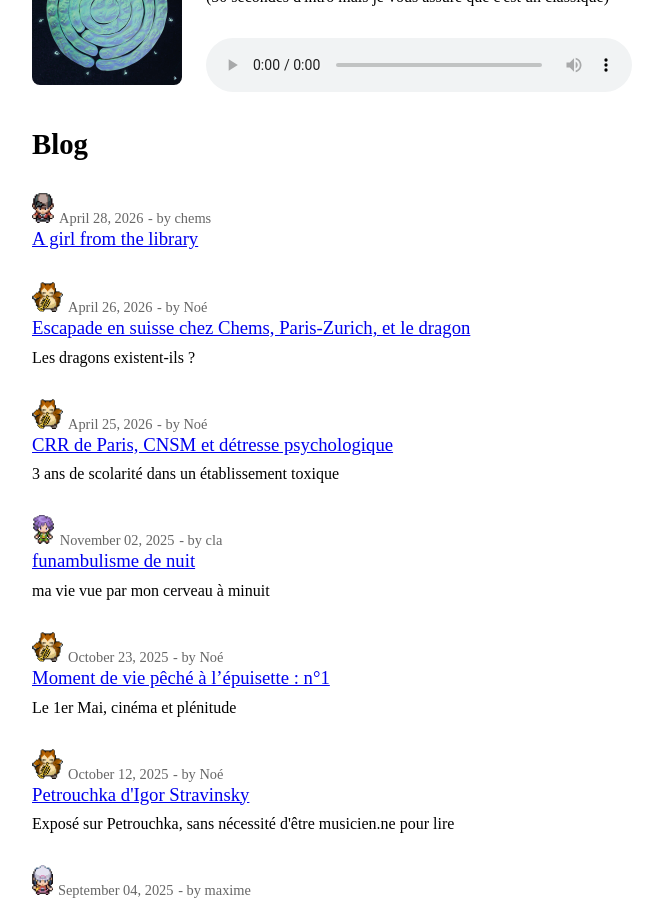
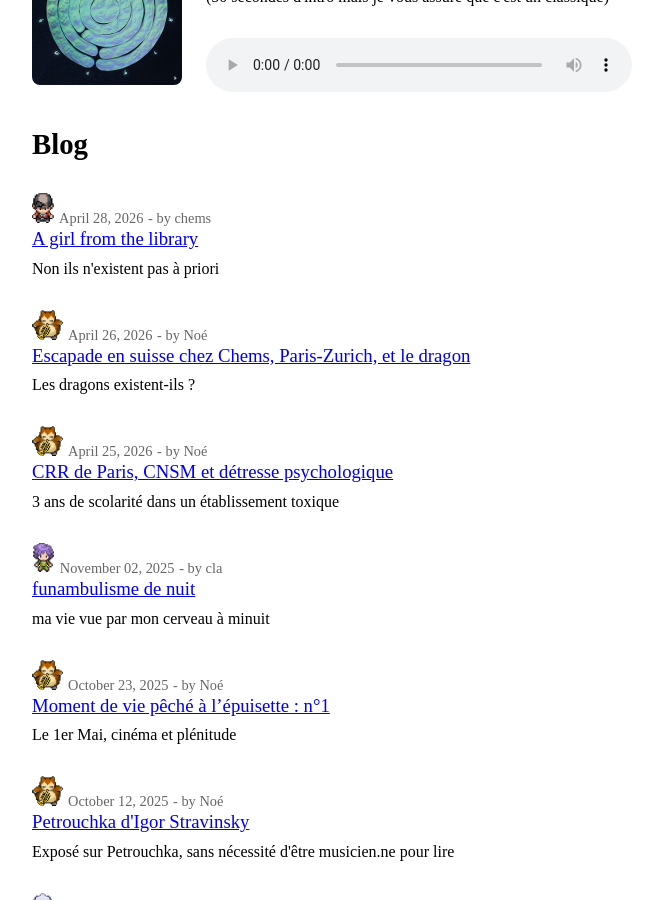
Before and after one commit to 3imaginaryboys3/3imaginaryboys3.github.io, a Jekyll site: the page built from index.markdown, in a window 1280 px wide and 900 px high, scrolled down 389 px. Shown: the whole window, without its empty margins (308-970 px from the left). Built offline with Jekyll 4.4.1, drawn with Linux system fonts in a browser that asks for light colours; nearby versions of some CDN libraries; some web fonts are replaced.

Commit message:
ptit détail

```diff
--- a/_posts/2026-04-28-a-girl-from-the-library.md
+++ b/_posts/2026-04-28-a-girl-from-the-library.md
@@ -1,6 +1,7 @@
 ---
 title: A girl from the library
 show: 'true'
+subtitle: Non ils n'existent pas à priori
 author: chems
 layout: old_internet
 logo: Perso_Chems.png
```
